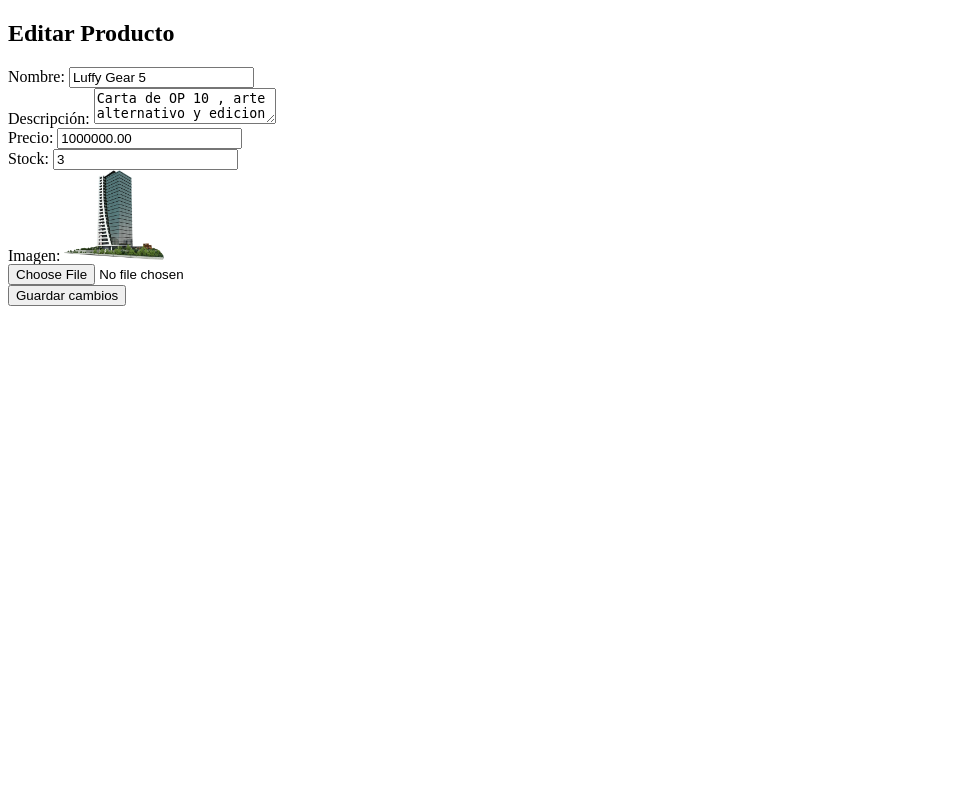
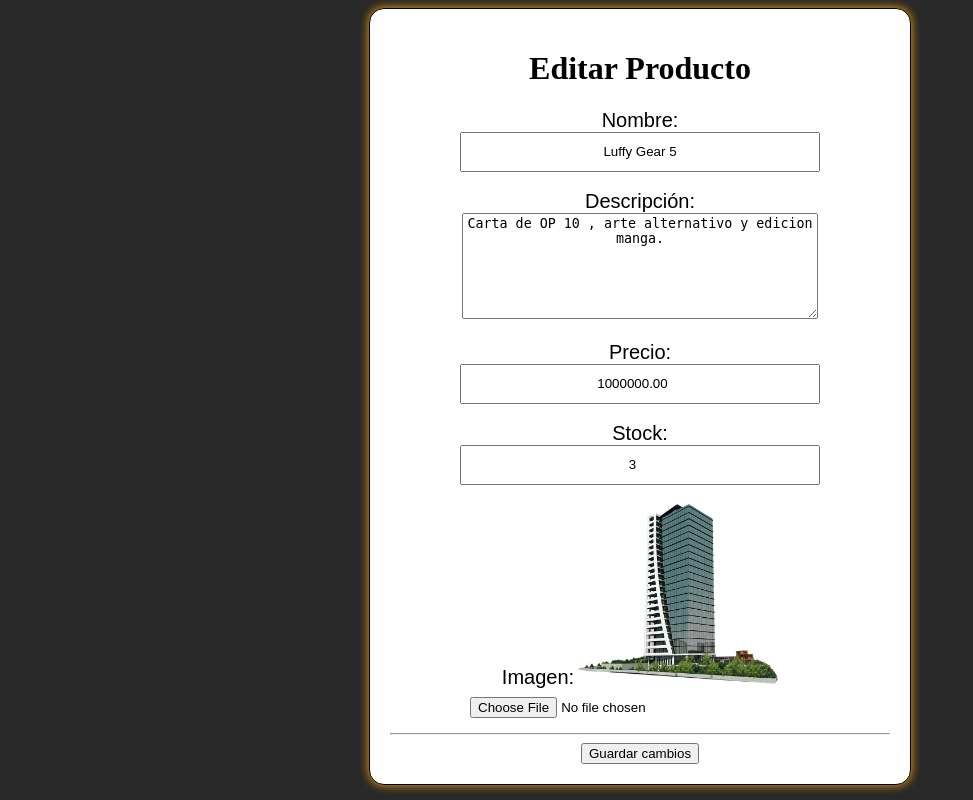
Before and after one commit to Bukksy/TecnicasLUL, a Django app: a page that uses Productos/templates/edit_prod_form.html in a window 1280 px wide. Shown: the whole page, without its empty margins (0-973 px from the left). Run offline with Django 5.2, Linux system fonts and the light colour scheme; a user stored in the database is signed in; data comes from the database, SQL or seed files in the repository; both versions use the stored data as it was after the commit.

Commit message:
se modifica el modificar otra vez

```diff
--- a/Productos/templates/edit_prod_form.html
+++ b/Productos/templates/edit_prod_form.html
@@ -4,30 +4,49 @@
     <meta charset="UTF-8">
     <meta name="viewport" content="width=device-width, initial-scale=1.0">
     <title>Document</title>
+    {% load static %}
+    <link rel="stylesheet" href="{% static 'css/style-editar.css' %}">
 </head>
 <body>
-    <h2>Editar Producto</h2>
+    <div class="contenedor2">
+        <div class="formulario-editar" style="text-align: center;">
+            <h1>Editar Producto</h1>
             <form method="POST" enctype="multipart/form-data">
                 {% csrf_token %}
                 <label>Nombre:</label>
+                <br>
                 <input type="text" name="nombre" value="{{ producto.nombre }}" required><br>
 
+                <br>
+
                 <label>Descripción:</label>
-        <textarea name="descripcion" required>{{ producto.descripcion }}</textarea><br>
+                <br>
+                <textarea style="width: 350px; height: 100px; text-align: center;" name="descripcion" required>{{ producto.descripcion }}</textarea><br>
+
+                <br>
 
                 <label>Precio:</label>
+                <br>
                 <input type="number" name="precio" value="{{ producto.precio }}" required><br>
 
+                <br>
+
                 <label>Stock:</label>
+                <br>
                 <input type="number" name="stock" value="{{ producto.stock }}" required><br>
 
+                <br>
+
                 <label>Imagen:</label>
+
                 {% if producto.imagen %}
-            <img src="{{ producto.imagen.url }}" width="100"><br>
+                    <img src="{{ producto.imagen.url }}" width="200"><br>
                 {% endif %}
                 <input type="file" name="imagen"><br>
-
+<hr>
                 <button type="submit">Guardar cambios</button>
             </form>
+        </div>
+    </div>
 </body>
 </html>
--- /dev/null
+++ b/static/css/style-editar.css
@@ -0,0 +1,61 @@
+.contenedor{
+    display: grid;
+    justify-content: center;
+    align-items: center;
+    margin-top: 380px;
+    padding: 20px;
+}
+
+.contenedor h2{
+    font-family:'Lucida Sans', 'Lucida Sans Regular', 'Lucida Grande', 'Lucida Sans Unicode', Geneva, Verdana, sans-serif;
+}
+
+.contenedor form{
+    display: grid;
+    align-items: center;
+    justify-content: center;
+}
+
+.formulario{
+    border: 1px solid black;
+    padding: 20px;
+    border-radius: 15px;
+    background-color: white;
+    box-shadow: orange 0px 0px 10px;
+    gap: 20px;
+}
+
+body, html{
+    background-color: rgb(41, 41, 41);
+}
+
+.contenedor2{
+    display: grid;
+    align-items: center;
+    justify-content: center;
+}
+
+
+.formulario-editar{
+    padding: 20px;
+
+    border: 1px solid black;
+    border-radius: 15px;
+    background-color: white;
+    box-shadow: orange 0px 0px 10px;
+    gap: 20px;
+
+    width: 500px;
+}
+
+.formulario-editar input{
+    height: 20px;
+    padding: 8px;
+    width: 340px;
+    text-align: center;
+}
+
+.formulario-editar label{
+    font-size: 20px;
+    font-family: Arial, Helvetica, sans-serif;
+}
```
Also changed, not shown: Productos/templates/mod_prod.html (+9 -3 lines), db.sqlite3, media/productos/pngegg_1.png (added). Lines whose indentation alone changed are shown as unchanged.
